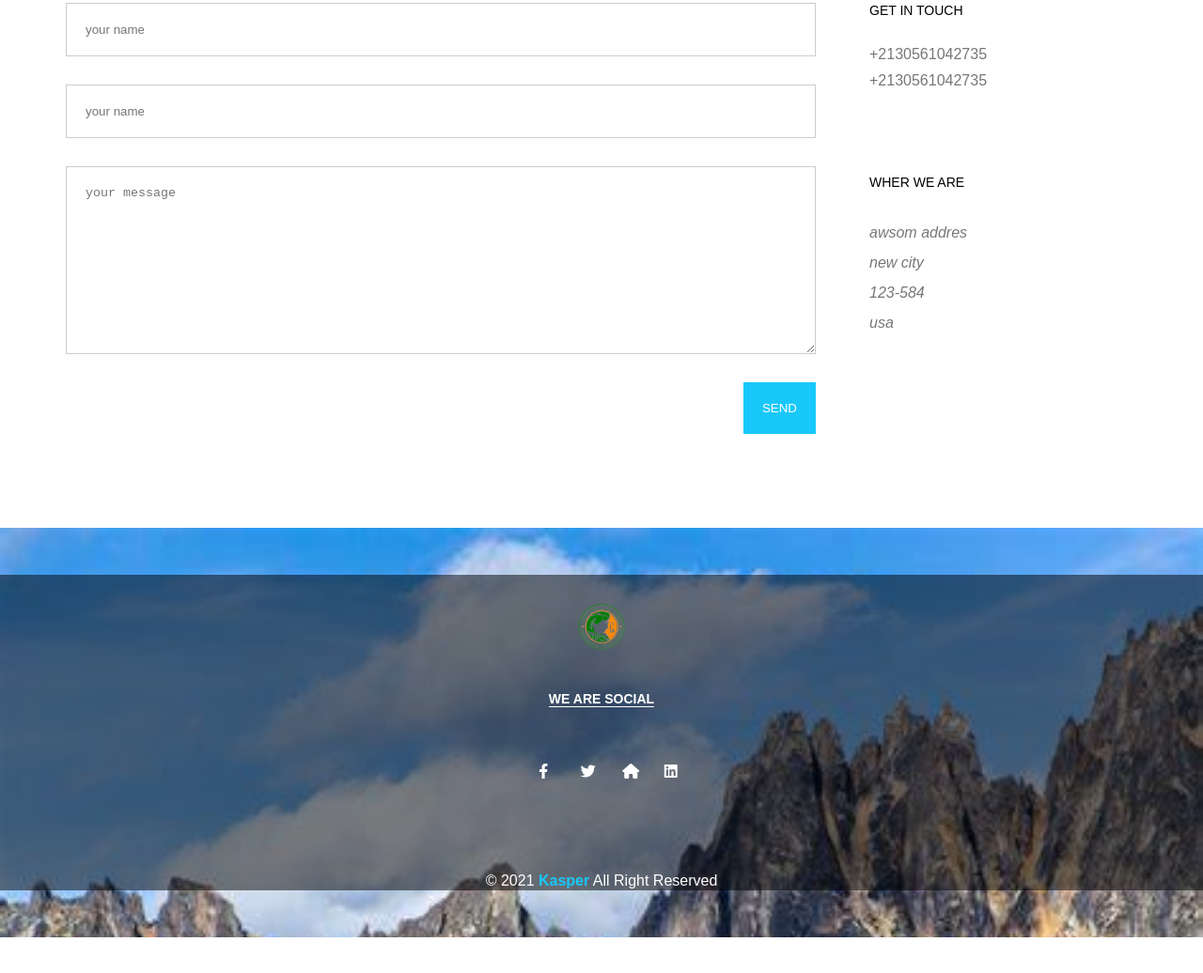
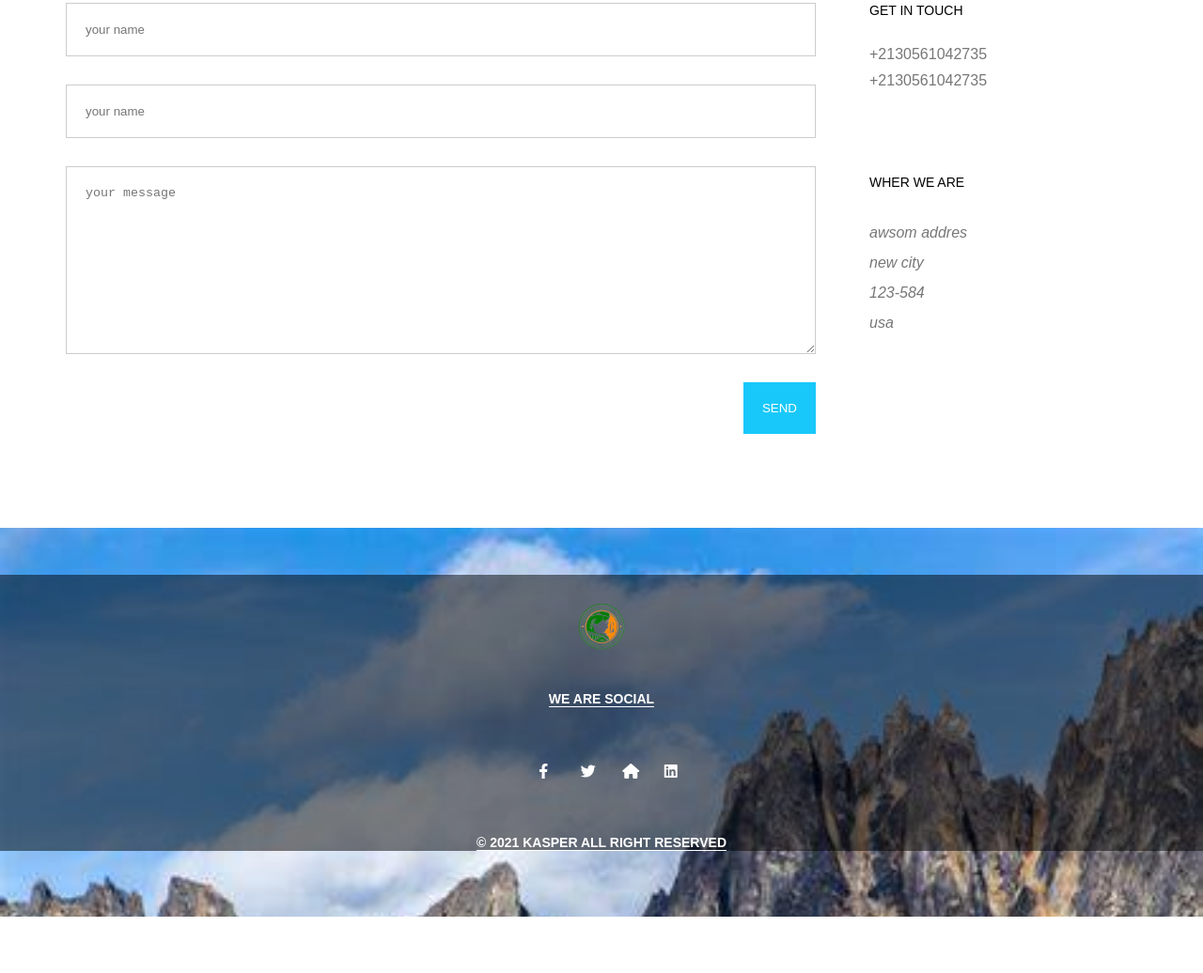
Before and after one commit to Sounaabdelazize/template-two-, a plain HTML site: page index.html in a window 1280 px wide. Shown: the part 7898-8934 px from the top of the page at 94% size. Drawn offline with Linux system fonts and the light colour scheme; files that its build step writes are made by us from their sources; files whose address does not match are found by name.

Commit message:
Update index.html

```diff
--- a/index.html
+++ b/index.html
@@ -470,7 +470,7 @@
           <i class="fas fa-home"></i>
           <i class="fab fa-linkedin"></i>
         </div>
-        <p class="copy-right">&copy; 2021 <span>Kasper</span> All Right Reserved</p>
+        <p class="copyright">&copy; 2021 <span>Kasper</span> All Right Reserved</p>
       </div>
     </div>
     <!-- End Footer -->
```
